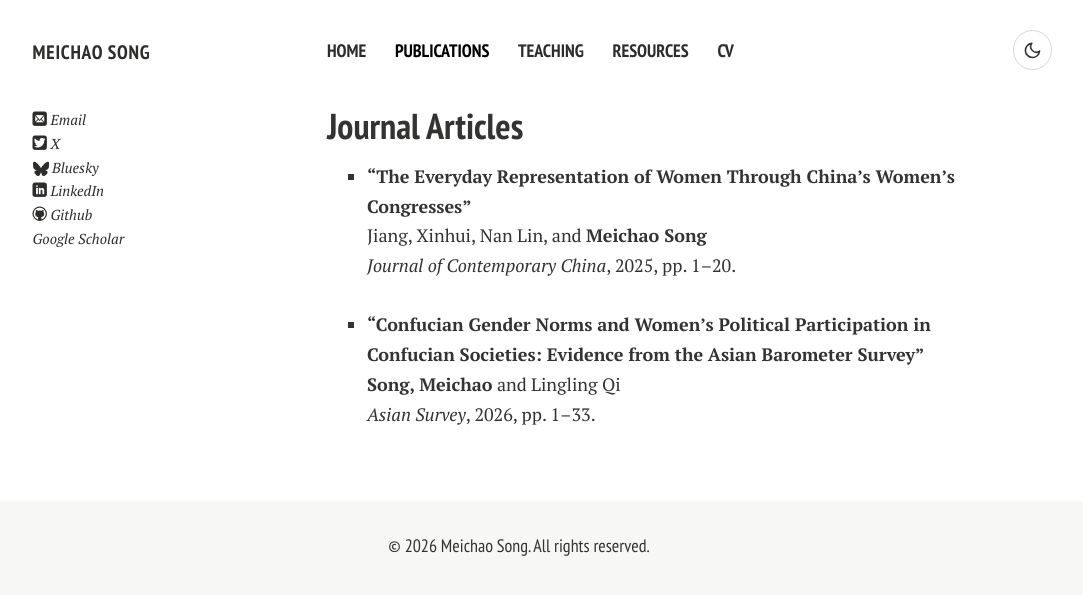
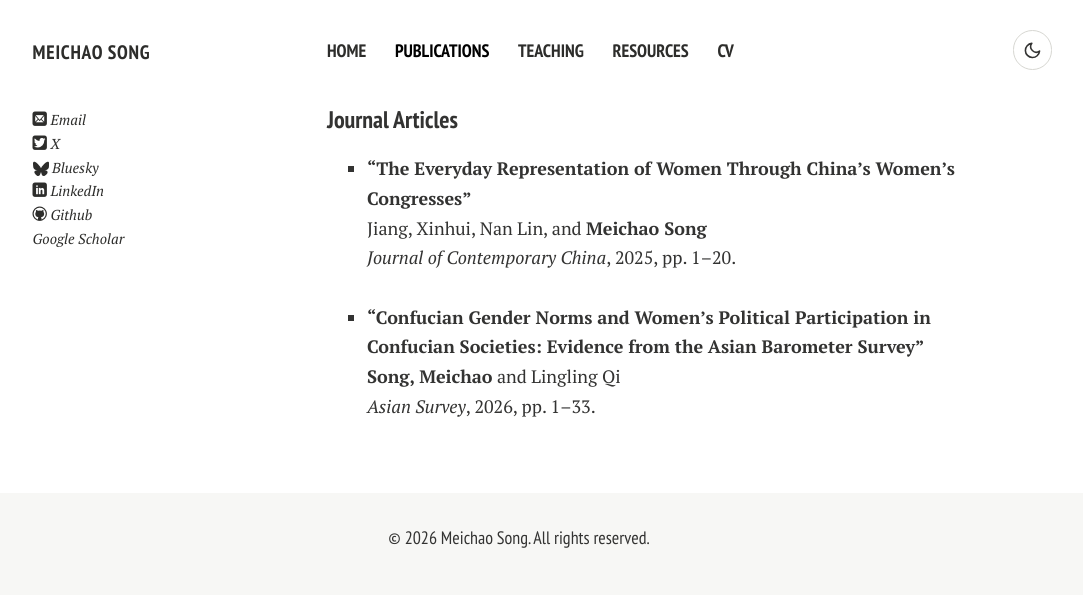
Before and after one commit to MeichaoPoliSci/MeichaoCV202606, a Jekyll site: the page built from publications.md, in a window 1280 px wide. Shown: the top 595 px of the page, without its empty margins (121-1204 px from the left). Built offline with Jekyll 4.4.1, drawn with Linux system fonts in a browser that asks for light colours; nearby versions of some CDN libraries; comment, search, counter and statistics services are not loaded; a style sheet for code colours, icons or effects is not loaded.

```diff
--- a/publications.md
+++ b/publications.md
@@ -4,7 +4,7 @@ permalink: /publications/index.html
 title: Publications
 ---
 
-## Journal Articles
+### Journal Articles
 
 - **"The Everyday Representation of Women Through China's Women's Congresses"**<br>
   Jiang, Xinhui, Nan Lin, and **Meichao Song**<br>
```
